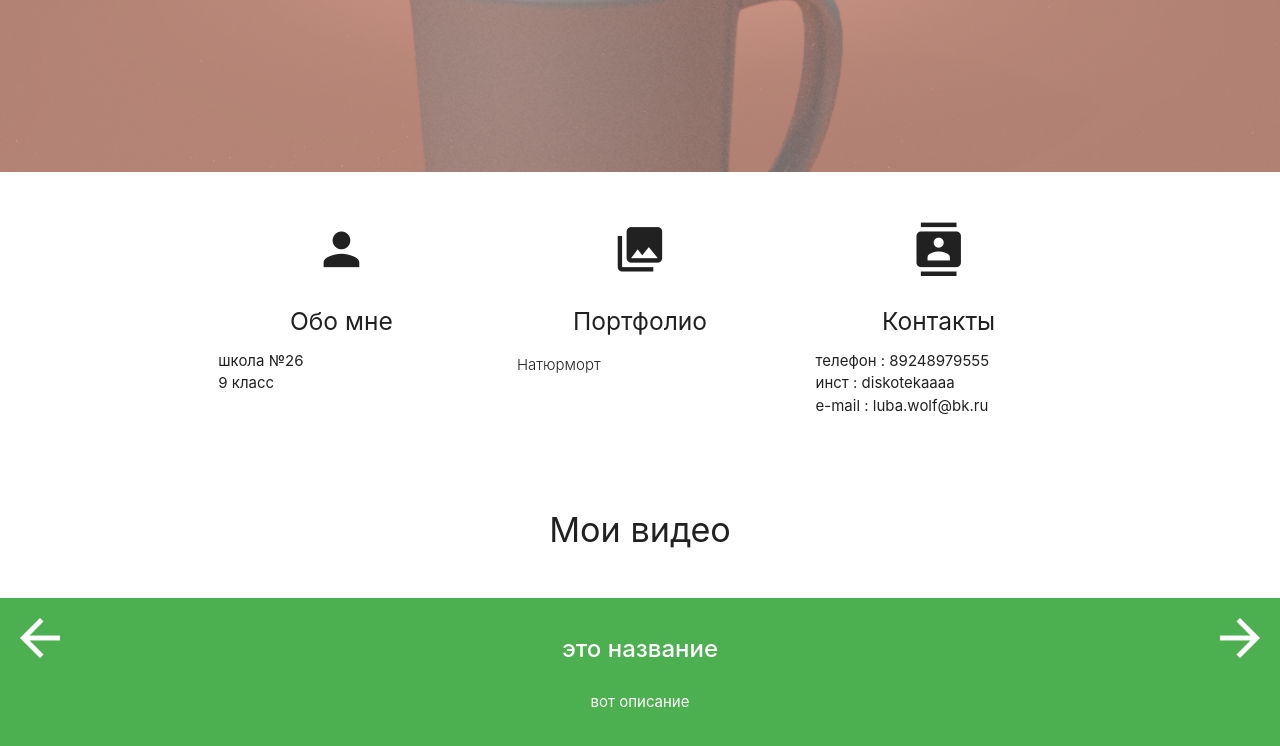
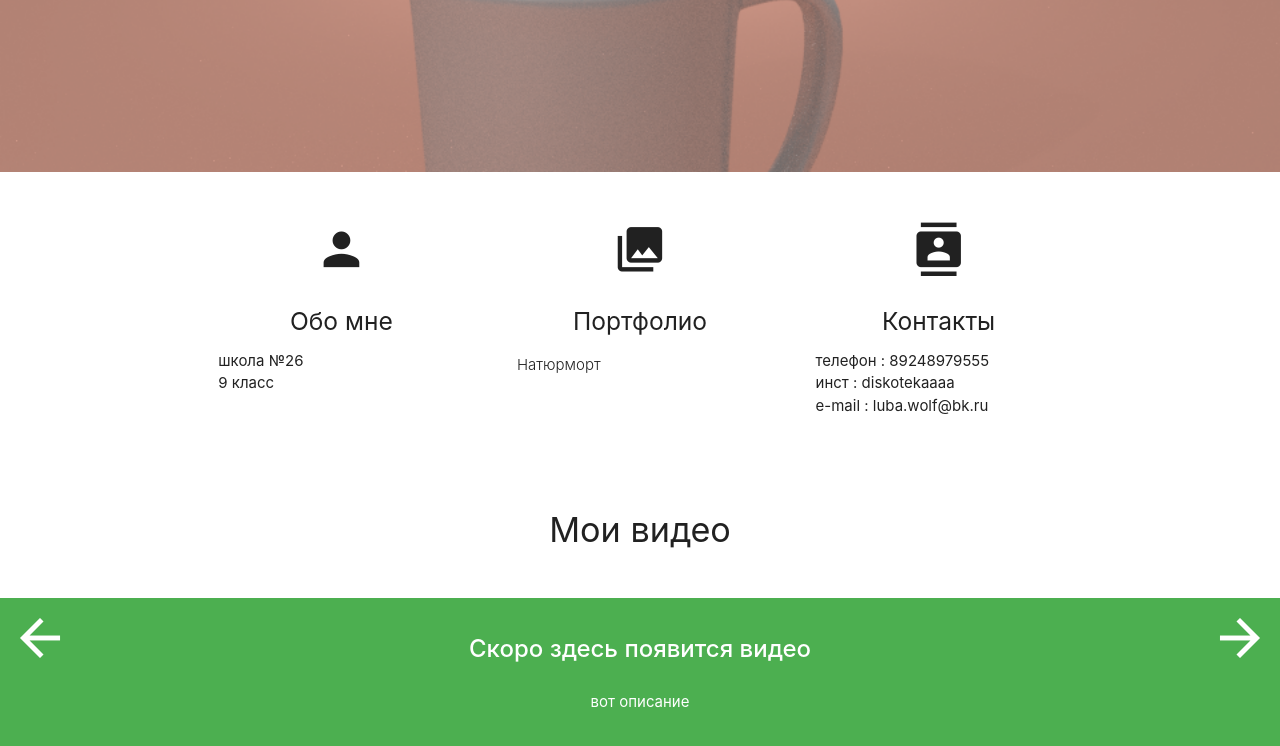
Before and after one commit to itlaborykt/3D1_BraginaLubov, a plain HTML site: page index.html in a window 1280 px wide. Shown: the part 208-954 px from the top of the page. Drawn offline with nearby package versions, Linux system fonts and the light colour scheme; grey boxes are pictures that could not be loaded; some icons are missing.

Commit message:
Update index.html

```diff
--- a/index.html
+++ b/index.html
@@ -70,7 +70,7 @@
     <div class="carousel-item green white-text" href="#one!"><div class="title-container"><h2>
 
 
-     это  название
+     Скоро здесь появится видео
 
 
     </h2><p class="white-text">
```
